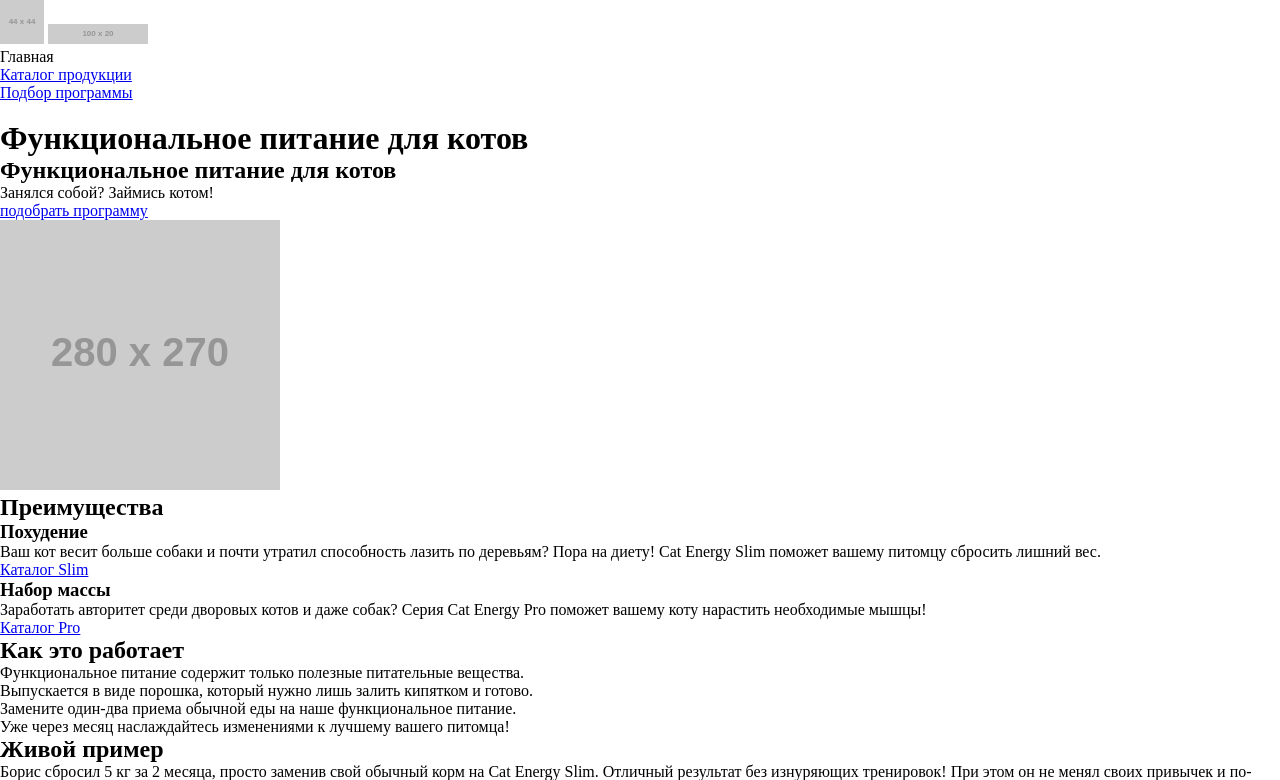
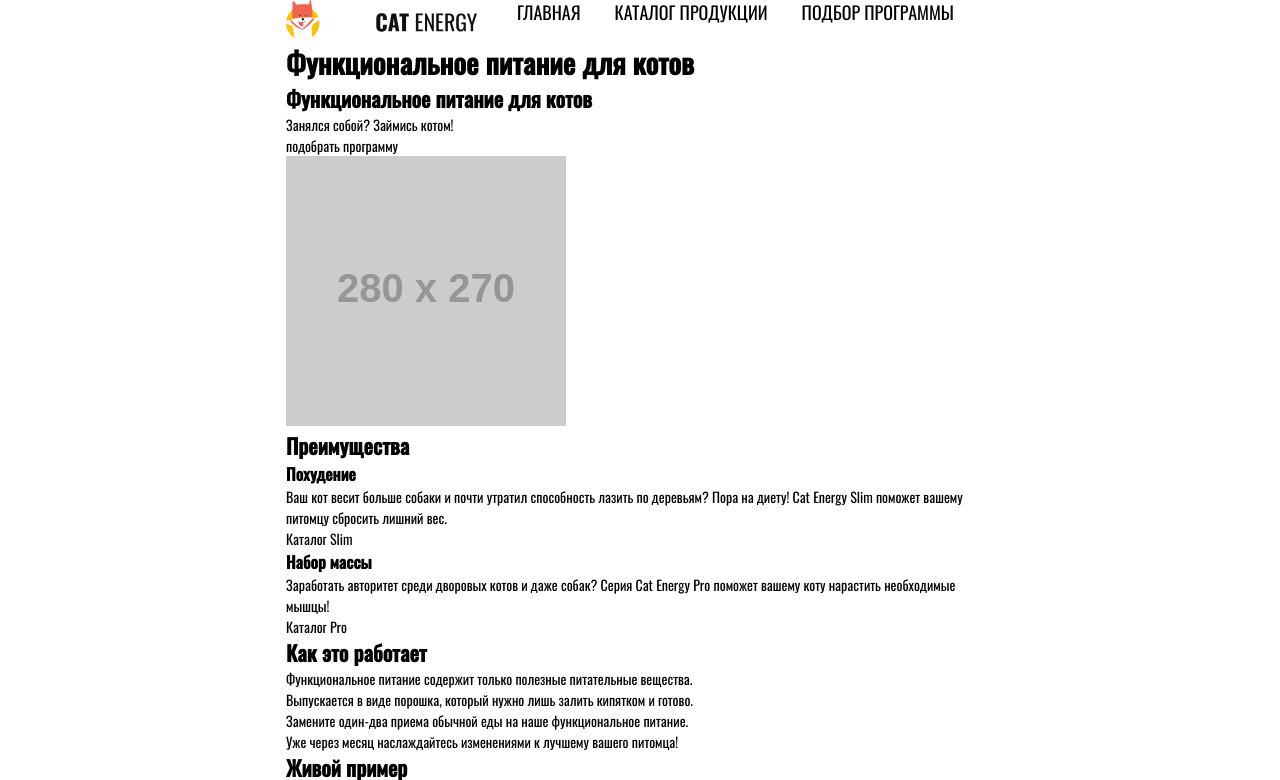
Before and after one commit to byneev/frontend_advanced_train, a website: page source/index.html in a window 1280 px wide. Shown: the top 780 px of the page. Drawn offline with nearby package versions, Linux system fonts and the light colour scheme; files that its build step writes are made by us from their sources; placeholder pictures from the web are drawn by us.

Commit message:
Add some blocks in header

```diff
--- a/source/index.html
+++ b/source/index.html
@@ -12,16 +12,16 @@
         <nav class="main-header__nav">
           <figure class="main-header__logo">
             <a>
-              <img src="http://via.placeholder.com/44x44" alt="Cat" />
-              <img src="http://via.placeholder.com/100x20" alt="Catenergy" />
+              <img src="img/logo-mobile.svg" alt="Catenergy" width="191" height="37" />
             </a>
+            <span class="visually-hidden">Catenergy</span>
           </figure>
           <ul class="main-header__list site-menu">
             <li class="site-menu__item site-menu__item--active">
-              <a>Главная</a>
+              <a class="site-menu__link site-menu__link--active">Главная</a>
             </li>
-            <li class="site-menu__item"><a href="#">Каталог продукции</a></li>
-            <li class="site-menu__item"><a href="#">Подбор программы</a></li>
+            <li class="site-menu__item"><a class="site-menu__link" href="#">Каталог продукции</a></li>
+            <li class="site-menu__item"><a class="site-menu__link" href="#">Подбор программы</a></li>
           </ul>
           <button class="main-header__hamburger" type="button"></button>
         </nav>
--- /dev/null
+++ b/source/less/blocks/index-page.less
@@ -0,0 +1,15 @@
+.index-page {
+  margin: 0 auto;
+  padding: 0 30px;
+  @media (min-width: 320px) and (max-width: 768px) {
+    width: 320px;
+  }
+  @media (min-width: 768px) and (max-width: 1440px) {
+    width: 768px;
+  }
+  @media (min-width: 1440px) {
+    width: 1440px;
+  }
+  font-family: @fOswald;
+  font-size: 14px;
+}
--- /dev/null
+++ b/source/less/blocks/main-header.less
@@ -0,0 +1,4 @@
+.main-header__nav {
+  display: flex;
+  justify-content: space-between;
+}
--- /dev/null
+++ b/source/less/blocks/site-menu.less
@@ -0,0 +1,13 @@
+.site-menu {
+  display: flex;
+  justify-content: space-between;
+  flex-wrap: wrap;
+}
+
+.site-menu__link {
+  padding: 0 17px;
+  color: @cTextB;
+  font-size: 18px;
+  line-height: 24px;
+  text-transform: uppercase;
+}
--- /dev/null
+++ b/source/less/fonts.less
@@ -0,0 +1,13 @@
+@font-face {
+  font-family: "Oswald";
+  src: url("../fonts/oswaldregular.woff2") format("woff2"), url("../fonts/oswaldregular.woff") format("woff");
+  font-weight: 400;
+  font-style: normal;
+}
+
+@font-face {
+  font-family: "Oswald";
+  src: url("../fonts/oswaldmedium.woff2") format("woff2"), url("../fonts/oswaldmedium.woff") format("woff");
+  font-weight: 500;
+  font-style: normal;
+}
--- a/source/less/normalize.less
+++ b/source/less/normalize.less
@@ -1,6 +1,11 @@
 ul,
 ol {
   list-style: none;
+}
+
+a {
+  text-decoration: none;
+  color: inherit;
 }
 
 * {
@@ -10,3 +15,21 @@ ol {
   outline: none;
   border: none;
 }
+
+img {
+  max-width: 100%;
+  height: auto;
+}
+
+.visually-hidden {
+  position: absolute;
+  width: 1px;
+  height: 1px;
+  margin: -1px;
+  padding: 0;
+  overflow: hidden;
+  white-space: nowrap;
+  border: 0;
+  clip: rect(0 0 0 0);
+  clip-path: inset(100%);
+}
--- a/source/less/style.less
+++ b/source/less/style.less
@@ -1,3 +1,7 @@
-@import 'variables.less';
-@import 'mixins.less';
-@import 'normalize.less';
+@import "fonts.less";
+@import "variables.less";
+@import "mixins.less";
+@import "normalize.less";
+@import "blocks/index-page.less";
+@import "blocks/main-header.less";
+@import "blocks/site-menu.less";
--- a/source/less/variables.less
+++ b/source/less/variables.less
@@ -12,3 +12,5 @@
 @shadowNormal: 0px 1px 3px rgba(0, 0, 0, 0.16);
 @shadowHover: 0px 2px 4px rgba(0, 0, 0, 0.19);
 @shadowPressed: 0px 3px 5px rgba(0, 0, 0, 0.2);
+@fArial: "Arial", sans-serif;
+@fOswald: "Oswald", "Arial", sans-serif;
```
Also changed, not shown: source/less/mixins.less (+4 -4 lines), 1 other file.
